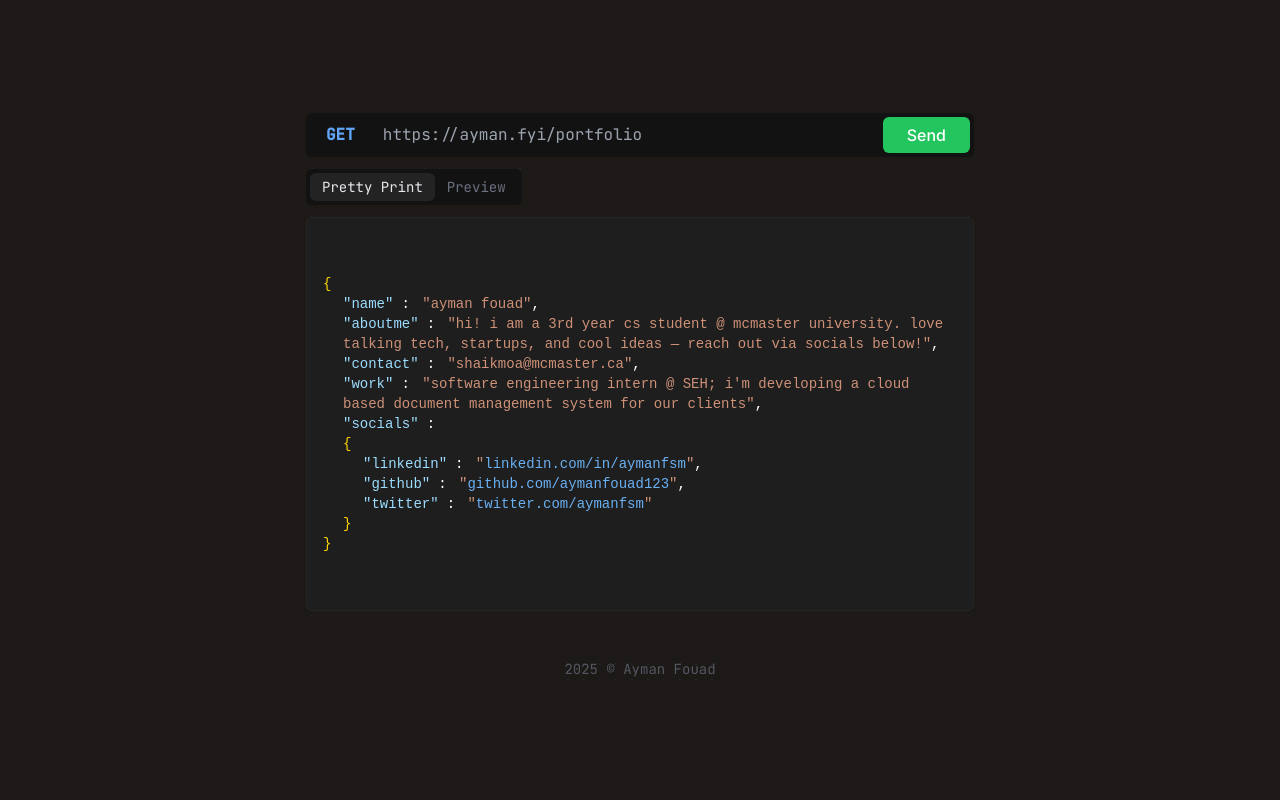
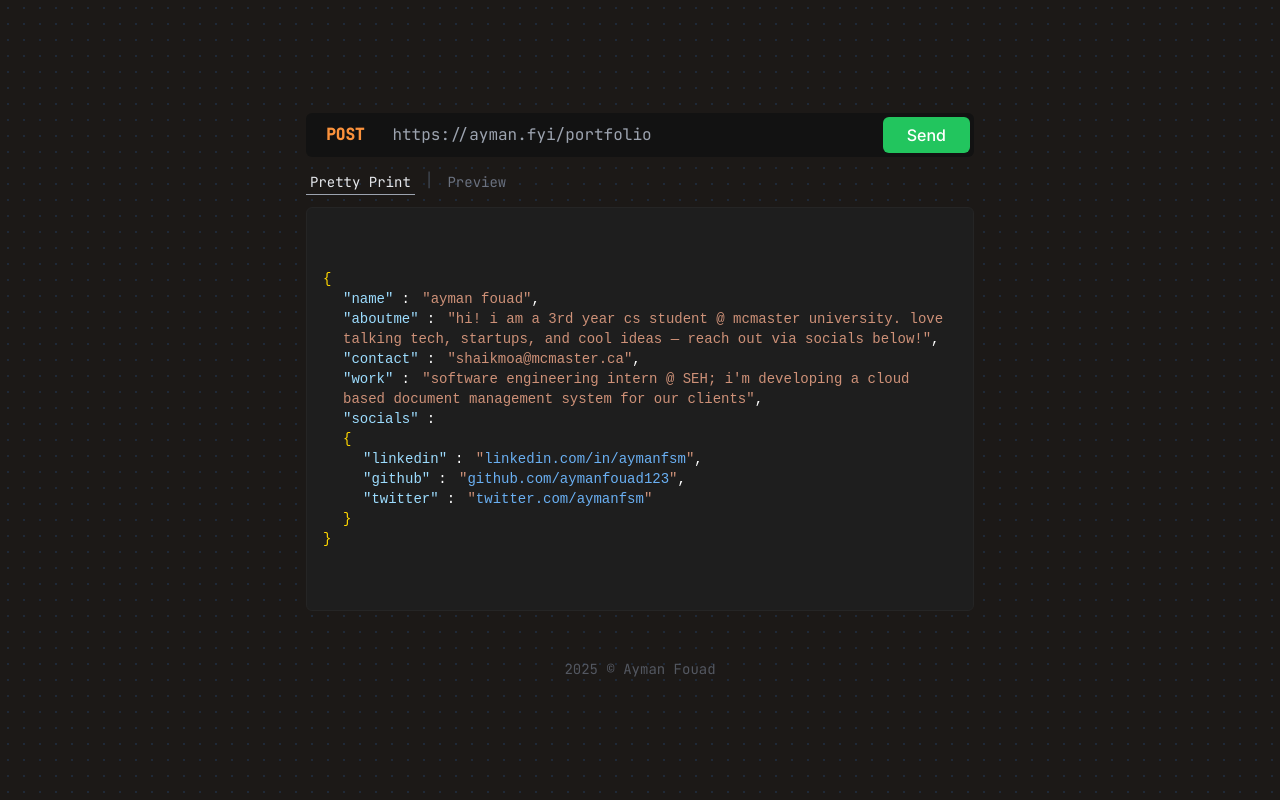
Before and after one commit to aymanfouad123/portfolio-v1, a React (Vite) app: page / in a window 1280 px wide. Built offline with nearby package versions, Linux system fonts and the light colour scheme.

Commit message:
fix: updated initial request bar state + removed padding from tabselector for ui enhancement

```diff
--- a/src/App.jsx
+++ b/src/App.jsx
@@ -7,11 +7,11 @@ import StatusMessage from "./components/statusMessage";
 import TabSelector from "./components/tabSelector";
 
 function App() {
-  // Core states
+  // Core states - setting initial request method to POST since initial view is code
   const [viewMode, setViewMode] = useState("code");
   const [isLoading, setIsLoading] = useState(false);
   const [showStatus, setShowStatus] = useState(false);
-  const [requestMethod, setRequestMethod] = useState("GET");
+  const [requestMethod, setRequestMethod] = useState("POST"); // Start with POST for code view
   const [isTransitioning, setIsTransitioning] = useState(false);
 
   // Simplified view toggle with cleaner animation flow
@@ -19,7 +19,9 @@ function App() {
     if (isLoading || isTransitioning) return;
 
     const nextView = viewMode === "card" ? "code" : "card";
-    const nextMethod = nextView === "card" ? "POST" : "GET";
+
+    // Set the correct request method for each view (POST for code, GET for card)
+    const nextMethod = nextView === "code" ? "POST" : "GET";
 
     // Start transition
     setIsTransitioning(true);
@@ -62,6 +64,7 @@ function App() {
             onToggleView={toggleViewMode}
             currentView={viewMode}
             disabled={isLoading || isTransitioning}
+            requestMethod={requestMethod}
           />
         </div>
 
--- a/src/components/requestBar.jsx
+++ b/src/components/requestBar.jsx
@@ -1,18 +1,18 @@
 import React from "react";
 
-function RequestBar({ onToggleView, currentView, disabled }) {
+function RequestBar({ onToggleView, currentView, disabled, requestMethod }) {
   return (
     <div className="flex items-center w-full bg-[#121212] rounded-md p-1">
       <div className="flex items-center w-full justify-between">
         {/* Left side with method and URL */}
         <div className="flex items-center flex-grow overflow-hidden">
-          {/* Method - GET or POST based on currentView */}
+          {/* Method - GET or POST based on requestMethod */}
           <div
             className={`md:px-4 px-2 py-2 font-mono font-bold md:text-base text-sm whitespace-nowrap ${
-              currentView === "code" ? "text-blue-400" : "text-orange-400"
+              requestMethod === "GET" ? "text-blue-400" : "text-orange-400"
             }`}
           >
-            {currentView === "code" ? "GET" : "POST"}
+            {requestMethod}
           </div>
 
           {/* URL/endpoint - right next to the method */}
--- a/src/components/tabSelector.jsx
+++ b/src/components/tabSelector.jsx
@@ -5,24 +5,35 @@ function TabSelector({ activeTabName }) {
   const tabs = ["Pretty Print", "Preview"];
 
   return (
-    <div className="inline-flex bg-[#121212] rounded-md p-1 text-sm md:text-sm text-xs">
-      {tabs.map((tab) => {
+    <div className="inline-flex text-sm md:text-sm text-xs">
+      {tabs.map((tab, index) => {
         const isActive = tab === activeTabName;
 
+        // Add a separator between tabs
+        const separator =
+          index < tabs.length - 1 ? (
+            <span className="text-gray-600 mx-3">|</span>
+          ) : null;
+
         return (
+          <React.Fragment key={tab}>
             <div
-            key={tab}
               className={`
-              px-3 py-1 rounded-md font-mono transition-colors duration-200
-              ${isActive ? "bg-[#232323] text-gray-200" : "text-gray-500"}
+                px-1 py-0.5 font-mono transition-colors duration-200
+                ${
+                  isActive
+                    ? "text-gray-200 border-b border-gray-400"
+                    : "text-gray-500"
+                }
               `}
               style={{
-              overflow: "hidden",
                 whiteSpace: "nowrap",
               }}
             >
               {tab}
             </div>
+            {separator}
+          </React.Fragment>
         );
       })}
     </div>
```
Lines whose indentation alone changed are shown as unchanged.
